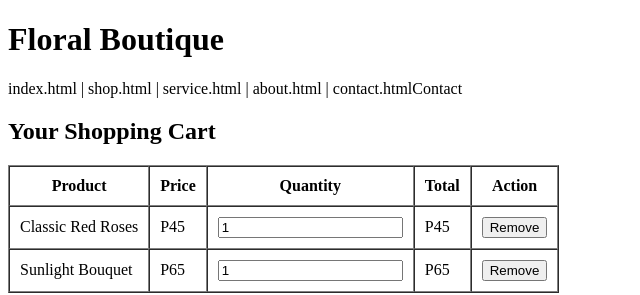
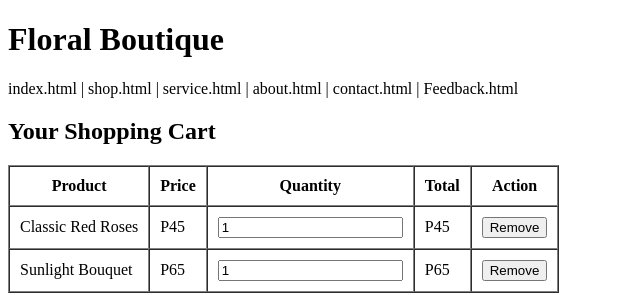
Before and after one commit to bida25-360/floral-boutique-website, a plain HTML site: page cart.html in a window 1280 px wide. Shown: the top 295 px of the page, 0-640 px from the left. Drawn offline with Linux system fonts and the light colour scheme.

Commit message:
Update cart.html

```diff
--- a/cart.html
+++ b/cart.html
@@ -18,7 +18,8 @@
       shop.html |
       service.html |
       about.html |
-      contact.htmlContact</a>
+      contact.html |
+      Feedback.html
     </nav>
   </header>
 
```
